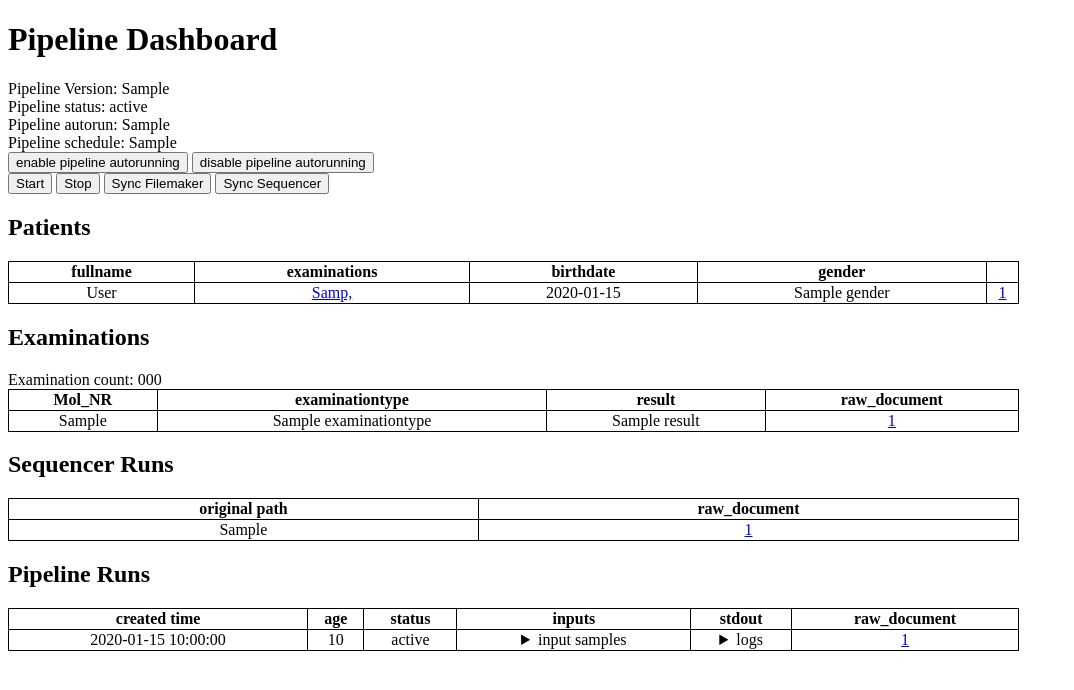
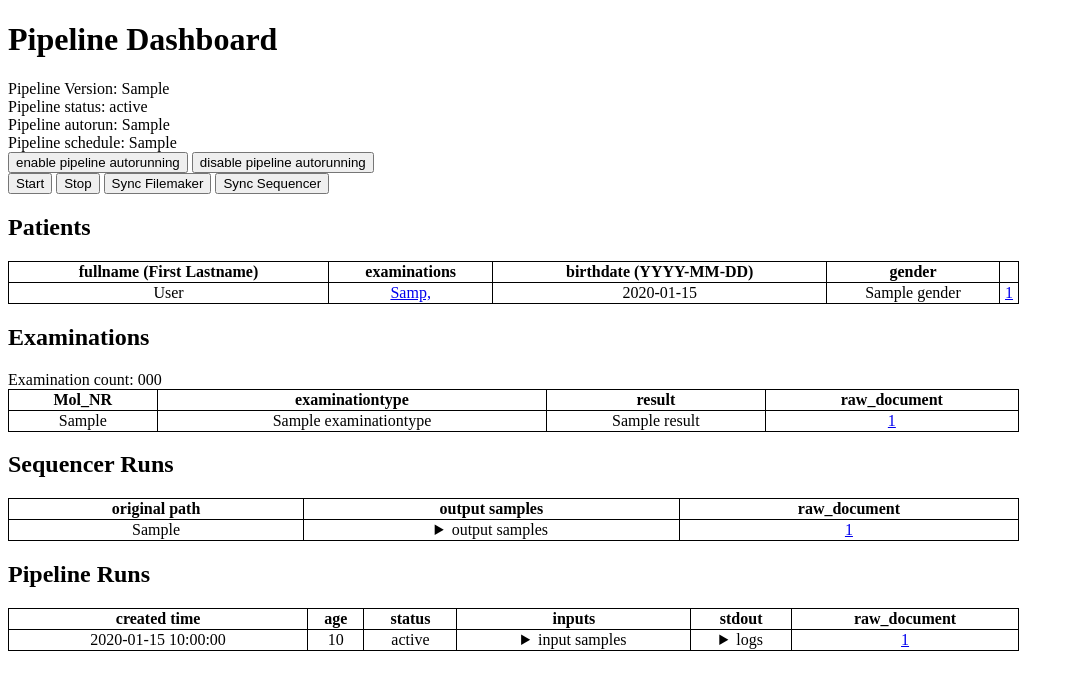
Before and after one commit to feiloo/ngs_pipeline, a Flask app: template app/src/app/templates/pipeline_dashboard.html in a window 1280 px wide. Shown: the top 690 px of the page, without its empty margins (0-1074 px from the left). Run offline with Flask 3, Linux system fonts and the light colour scheme; the template is opened without the code that fills it: most values are stand-ins (such as "Sample title", 1, 10 or a date in 2020); parts of the project's set-up code (start-up, migrations or seed data) failed here and were passed over.

Commit message:
add outputs to sequencer ui

```diff
--- a/app/src/app/templates/pipeline_dashboard.html
+++ b/app/src/app/templates/pipeline_dashboard.html
@@ -74,9 +74,9 @@ td {
     <h2> Patients </h2>
 	    <table>
 	    <tr>
-		<th>fullname</th>
+		<th>fullname (First Lastname)</th>
 		<th>examinations</th>
-		<th>birthdate</th>
+		<th>birthdate (YYYY-MM-DD)</th>
 		<th>gender</th>
 	    </tr>
 	    {% for patient in patients %}
@@ -118,11 +118,22 @@ td {
 	    <table>
 	    <tr>
 		<th>original path</th>
+		<th>output samples</th>
                 <th>raw_document</th>
 	    </tr>
 	    {% for run in sequencer_runs %}
 	    <tr>
 		<td><nobr><data>{{ run['original_path'] }}<data></td>
+		    <td>
+			    <details>
+			    <summary> output samples </summary>
+				    <div style="overflow:scroll;height:200px;width:">
+				    {% for l in run['outputs'] %}
+				    <nobr>{{l}}<br>
+				    {% endfor %}
+				    </div>
+			    </details>
+		    </td>
 	        <td><nobr><a href="/db/raw/{{ run['_id'] }}">{{run['_id']}}</a></td>
 	    </tr>
 	    {% endfor %}
```
